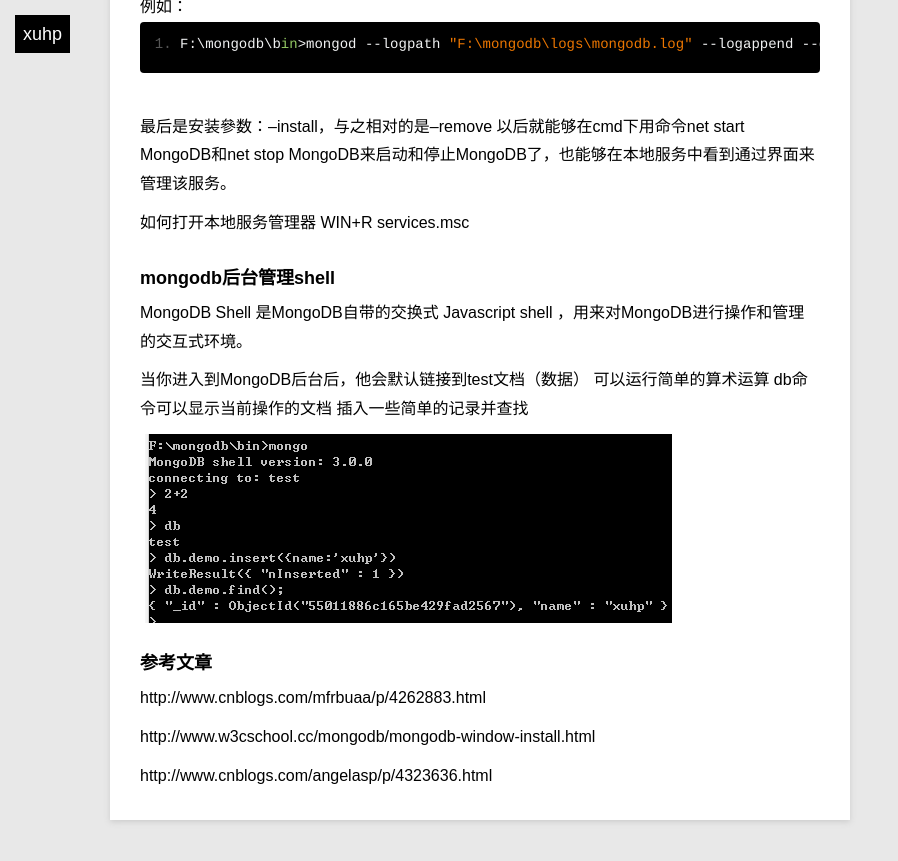
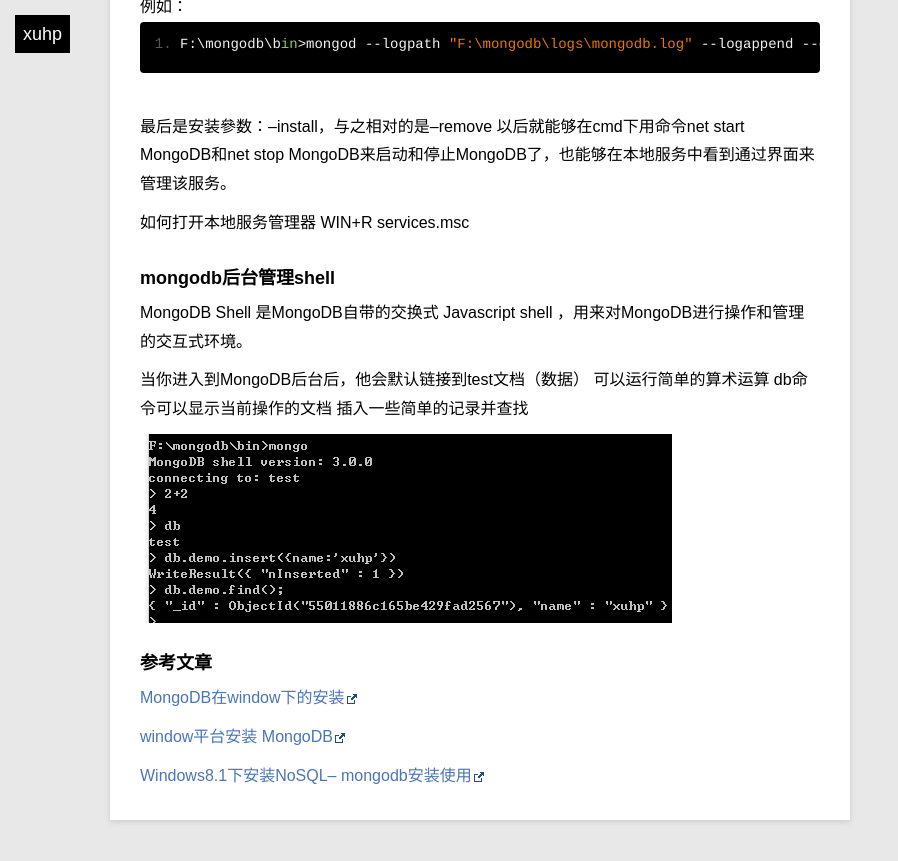
Before and after one commit to xuhp/xuhp.github.io, a Jekyll site: the page built from _posts/blog/2015-04-17-how-to-install-mongodb.md, in a window 1280 px wide and 900 px high, scrolled down 2184 px. Shown: the top 861 px of the window, without its empty margins (0-898 px from the left). Built offline with Jekyll 4.4.1, drawn with Linux system fonts in a browser that asks for light colours; Markdown is read by kramdown in place of the engine named in the settings.

Commit message:
修改参考文章形式

```diff
--- a/_posts/blog/2015-04-17-how-to-install-mongodb.md
+++ b/_posts/blog/2015-04-17-how-to-install-mongodb.md
@@ -76,8 +76,8 @@
 
 ###参考文章
 
-http://www.cnblogs.com/mfrbuaa/p/4262883.html
+[MongoDB在window下的安装](http://www.cnblogs.com/mfrbuaa/p/4262883.html)
 
-http://www.w3cschool.cc/mongodb/mongodb-window-install.html
+[window平台安装 MongoDB](http://www.w3cschool.cc/mongodb/mongodb-window-install.html)
 
-http://www.cnblogs.com/angelasp/p/4323636.html
+[Windows8.1下安装NoSQL-- mongodb安装使用](http://www.cnblogs.com/angelasp/p/4323636.html)
```
